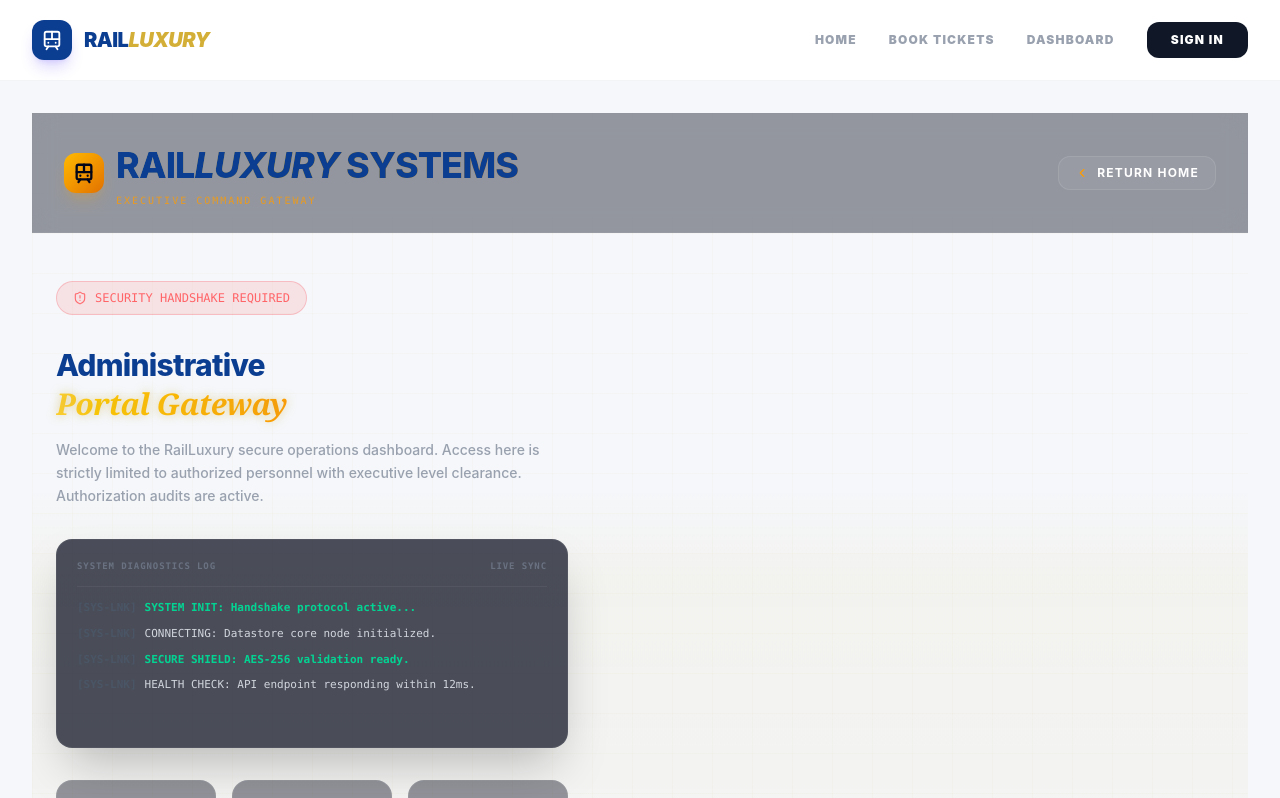
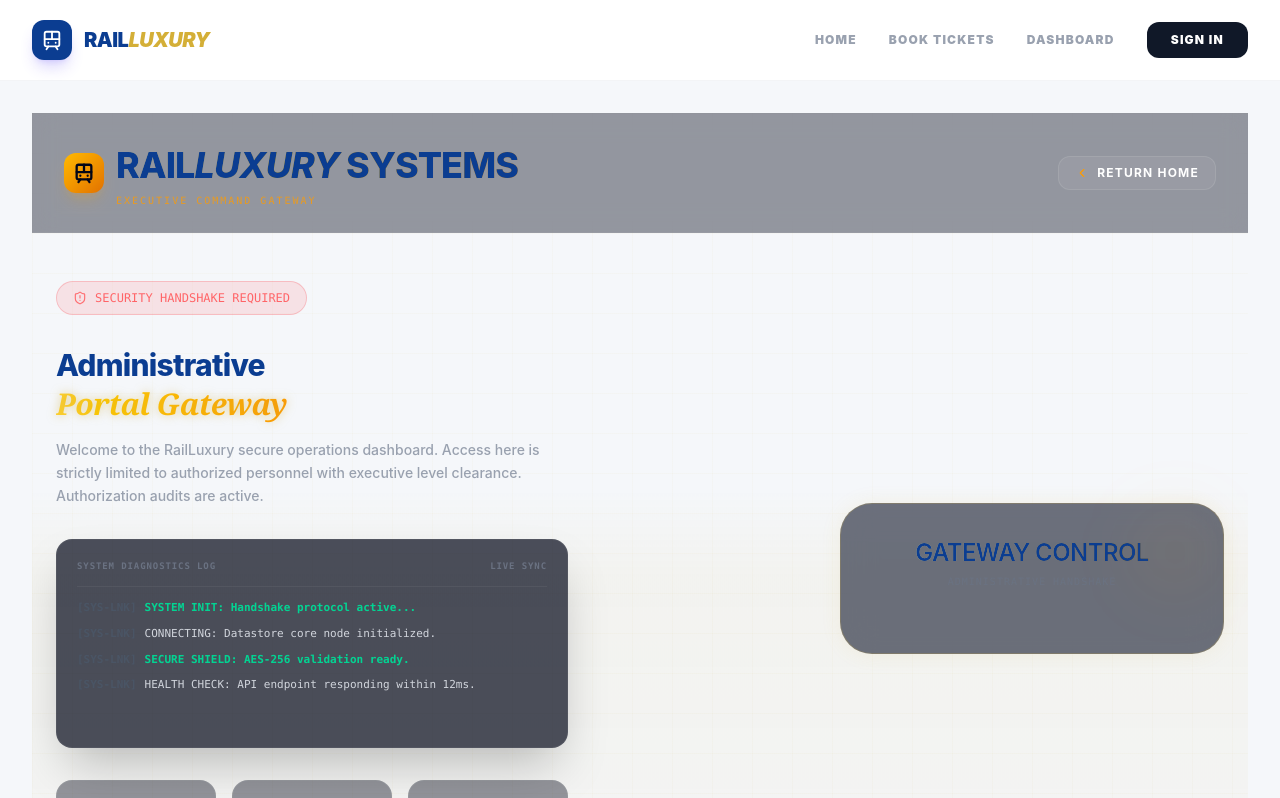
Before and after one commit to HEMANATH-AFK/railluxury, a React (Vite) app in the folder frontend/: page /admin/login in a window 1280 px wide. Shown: the top 798 px of the page. Built offline with nearby package versions, Linux system fonts and the light colour scheme.

Commit message:
feat(admin): build glassmorphism shell for gateway access card

```diff
--- a/frontend/src/pages/AdminLanding.jsx
+++ b/frontend/src/pages/AdminLanding.jsx
@@ -124,9 +124,23 @@ const AdminLanding = () => {
           </div>
         </div>
 
-        {/* Right Side Credentials Card (Implemented in next commits) */}
+        {/* Right Side Credentials Card */}
         <div className="w-full lg:w-96 flex justify-center">
-          <div id="credentials-placeholder"></div>
+          <div className="glass-panel-dark glow-border-admin rounded-[32px] p-8 w-full shadow-2xl relative">
+            <div className="absolute top-0 right-0 w-24 h-24 bg-amber-500/5 blur-[30px] rounded-full"></div>
+
+            <div className="text-center mb-8">
+              <h3 className="text-xl font-bold tracking-tight text-transparent bg-clip-text bg-gradient-to-r from-amber-200 to-amber-500">
+                GATEWAY CONTROL
+              </h3>
+              <p className="text-[10px] text-gray-500 font-mono tracking-widest uppercase mt-1">ADMINISTRATIVE HANDSHAKE</p>
+            </div>
+
+            <form className="space-y-6">
+              {/* Inputs and buttons will be added in subsequent commits */}
+              <div id="inputs-placeholder"></div>
+            </form>
+          </div>
         </div>
       </main>
 
```
